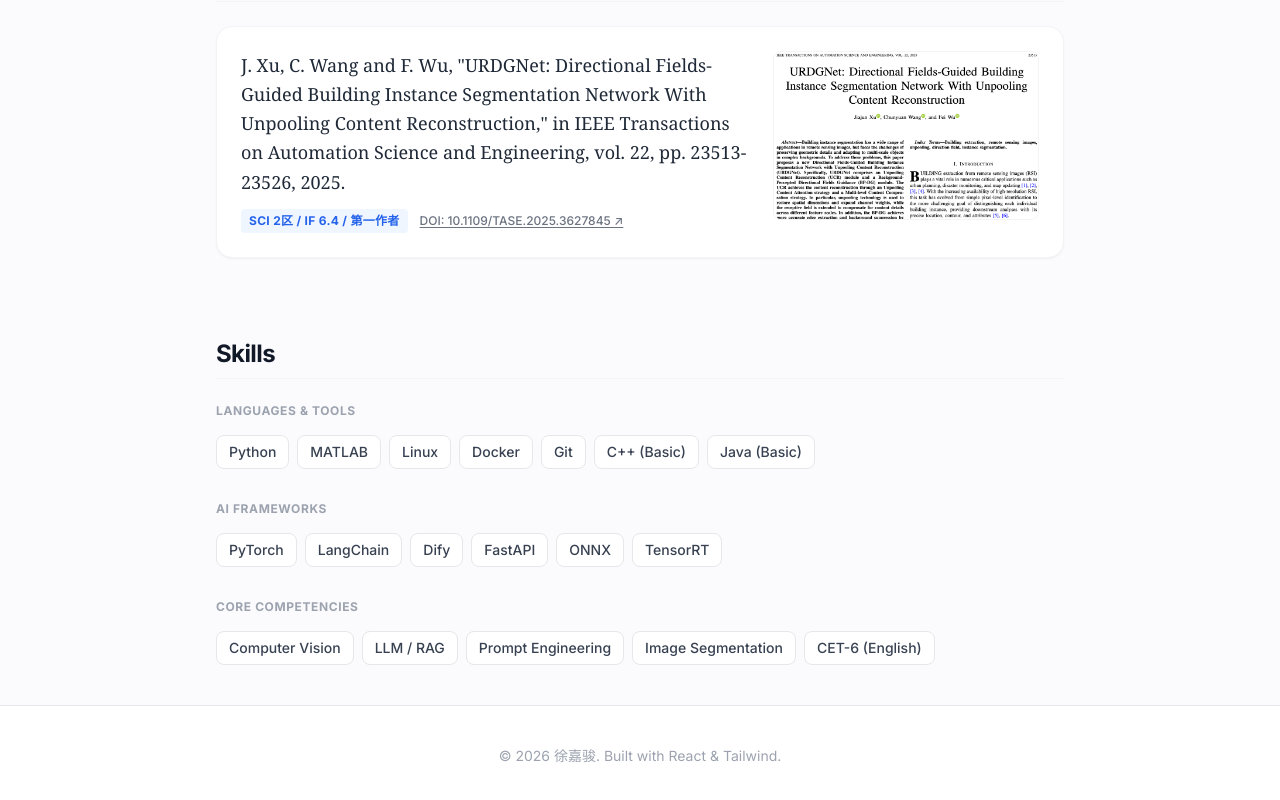
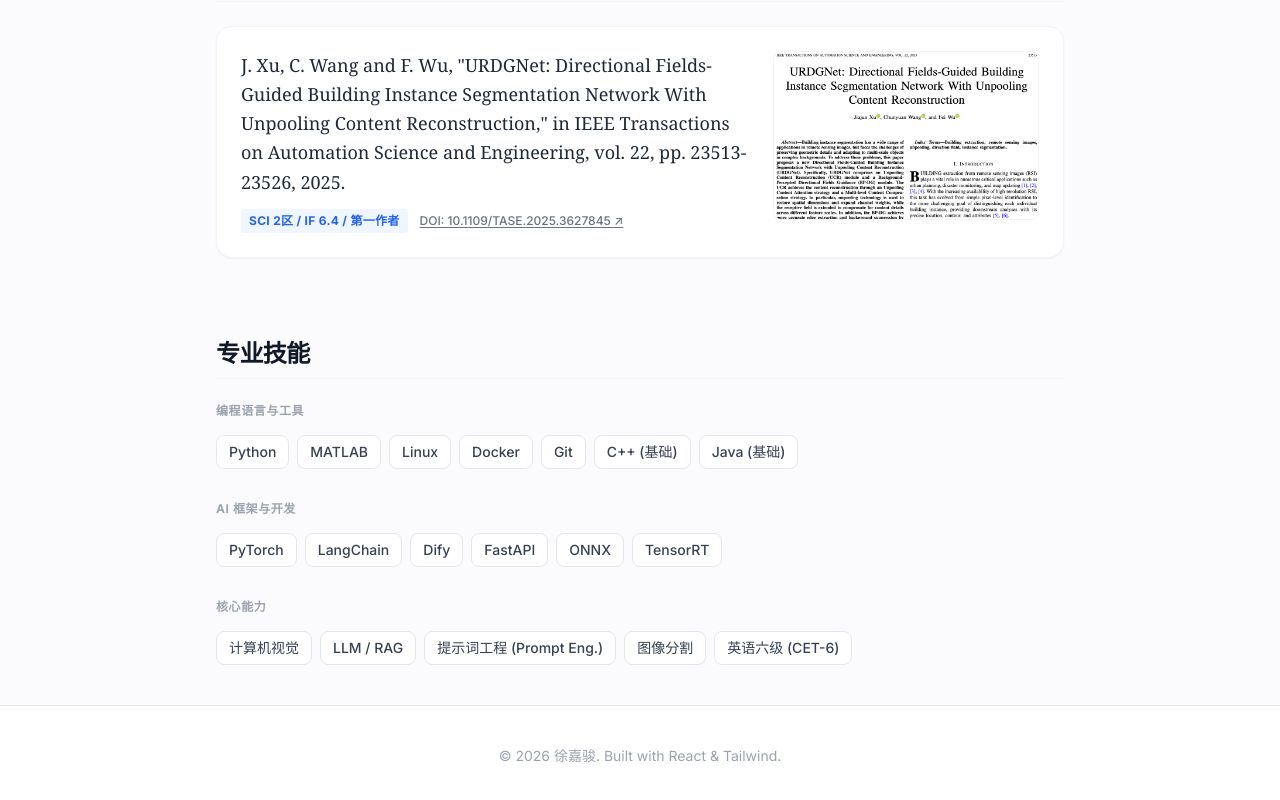
Before and after one commit to phenothiazine/phenothiazine.github.io, a React (Vite) app: page / in a window 1280 px wide. Shown: the part 2794-3594 px from the top of the page. Built offline with nearby package versions, Linux system fonts and the light colour scheme.

Commit message:
Fix Skills part

```diff
--- a/App.tsx
+++ b/App.tsx
@@ -103,7 +103,7 @@ function App() {
            </div>
         </Section>
 
-        <Section title="Skills" className="pb-24">
+        <Section title={data.nav.skills} className="pb-24">
           <div className="space-y-8">
             {data.skills.map((cat) => (
               <div key={cat.category}>
--- a/constants.tsx
+++ b/constants.tsx
@@ -1,4 +1,4 @@
-import { ResumeData, SkillCategory } from './types';
+import { ResumeData } from './types';
 import { Mail, Github, FileText } from 'lucide-react';
 import React from 'react';
 
@@ -9,21 +9,6 @@ const SOCIAL_LINKS = [
   { name: "Resume", icon: <FileText size={20} />, link: "/resume.pdf" },
 ];
 
-const SKILLS: SkillCategory[] = [
-  {
-    category: "Languages & Tools",
-    skills: ["Python", "MATLAB", "Linux", "Docker", "Git", "C++ (Basic)", "Java (Basic)"]
-  },
-  {
-    category: "AI Frameworks",
-    skills: ["PyTorch", "LangChain", "Dify", "FastAPI", "ONNX", "TensorRT"]
-  },
-  {
-    category: "Core Competencies",
-    skills: ["Computer Vision", "LLM / RAG", "Prompt Engineering", "Image Segmentation", "CET-6 (English)"]
-  }
-];
-
 // --- CHINESE DATA ---
 export const ZH_DATA: ResumeData = {
   nav: {
@@ -31,7 +16,8 @@ export const ZH_DATA: ResumeData = {
     experience: "实习经历",
     projects: "项目经验",
     publications: "论文发表",
-    resumeBtn: "简历 PDF"
+    resumeBtn: "简历 PDF",
+    skills: "专业技能"
   },
   personalInfo: {
     name: "徐嘉骏",
@@ -126,7 +112,20 @@ export const ZH_DATA: ResumeData = {
       imageUrls: ["/images/pub1_arch.png"]
     }
   ],
-  skills: SKILLS
+  skills: [
+    {
+      category: "编程语言与工具",
+      skills: ["Python", "MATLAB", "Linux", "Docker", "Git", "C++ (基础)", "Java (基础)"]
+    },
+    {
+      category: "AI 框架与开发",
+      skills: ["PyTorch", "LangChain", "Dify", "FastAPI", "ONNX", "TensorRT"]
+    },
+    {
+      category: "核心能力",
+      skills: ["计算机视觉", "LLM / RAG", "提示词工程 (Prompt Eng.)", "图像分割", "英语六级 (CET-6)"]
+    }
+  ]
 };
 
 // --- ENGLISH DATA ---
@@ -136,12 +135,13 @@ export const EN_DATA: ResumeData = {
     experience: "Experience",
     projects: "Projects",
     publications: "Publications",
-    resumeBtn: "Resume"
+    resumeBtn: "Resume",
+    skills: "Skills"
   },
   personalInfo: {
     name: "Andy Xu",
     secondaryName: "Jiajun Xu",
-    title: "M.S. in Control Science and Engineering · Shanghai University of Engineering Science",
+    title: "M.Eng in Control Science and Engineering · Shanghai University of Engineering Science",
     location: "Shanghai, China",
     email: "xujiajun2001@yeah.net",
     phone: "+86 18258456778",
@@ -231,5 +231,18 @@ export const EN_DATA: ResumeData = {
       imageUrls: ["/images/pub1_arch.png"]
     }
   ],
-  skills: SKILLS
+  skills: [
+    {
+      category: "Languages & Tools",
+      skills: ["Python", "MATLAB", "Linux", "Docker", "Git", "C++ (Basic)", "Java (Basic)"]
+    },
+    {
+      category: "AI Frameworks",
+      skills: ["PyTorch", "LangChain", "Dify", "FastAPI", "ONNX", "TensorRT"]
+    },
+    {
+      category: "Core Competencies",
+      skills: ["Computer Vision", "LLM / RAG", "Prompt Engineering", "Image Segmentation", "CET-6 (English)"]
+    }
+  ]
 };
--- a/types.ts
+++ b/types.ts
@@ -57,6 +57,7 @@ export interface ResumeData {
     projects: string;
     publications: string;
     resumeBtn: string;
+    skills: string;
   };
   personalInfo: {
     name: string;
```
